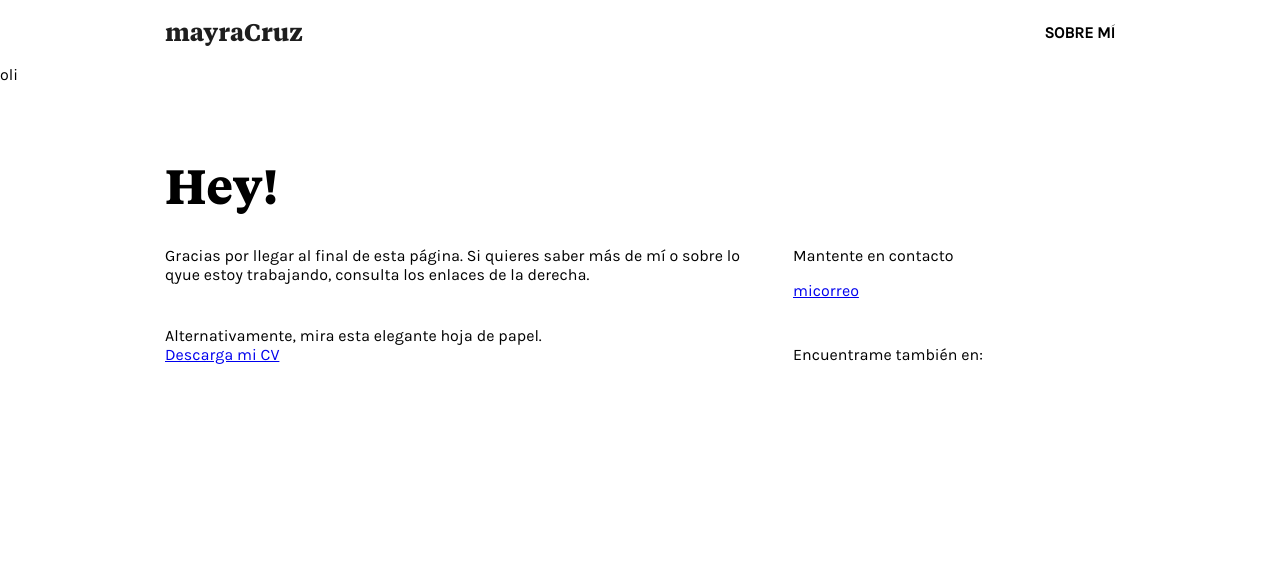
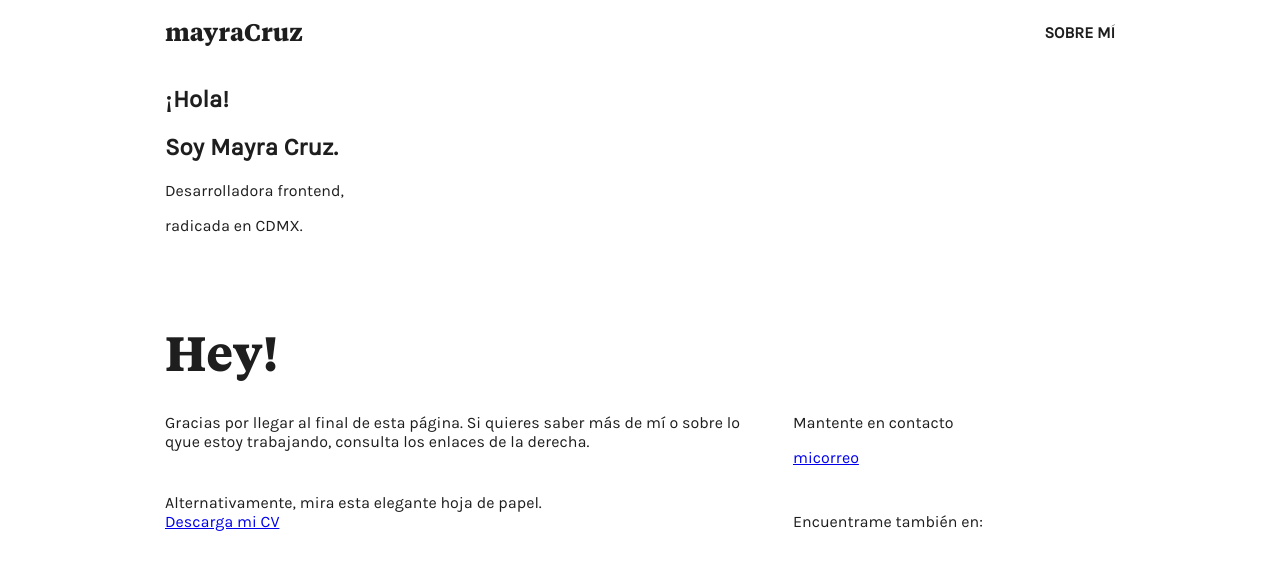
Before and after one commit to cruzmayra/portfolio-m-ayra, a React (Create React App) app: page / in a window 1280 px wide. Shown: the top 570 px of the page. Built offline with nearby package versions, Linux system fonts and the light colour scheme.

Commit message:
Estructura de Home

```diff
--- a/src/App.js
+++ b/src/App.js
@@ -2,6 +2,7 @@ import React from 'react';
 import { Header } from './views/Header';
 import { Switch, Route } from 'react-router-dom';
 import { Footer } from './views/Footer';
+import { Home } from './views/Home/Home';
 //import './App.css';
 
 function App() {
@@ -10,7 +11,7 @@ function App() {
       <Header />
       <Switch>
         <Route exact path="/">
-          <div>oli</div>
+          <Home />
         </Route>
       </Switch>
       <Footer />
--- a/src/index.scss
+++ b/src/index.scss
@@ -25,6 +25,7 @@
 
 
 body {
+  color: #1e1e1e;
   margin: 0;
   font-family: 'Karla';
   font-weight: 400;
@@ -66,7 +67,6 @@ header {
 }
 
 .logo {
-  color: #1e1e1e;
   font-family: 'Tiempos';
   font-size: 24px;
   font-weight: 700;
--- /dev/null
+++ b/src/views/Home/Home.js
@@ -0,0 +1,12 @@
+import React from 'react'
+import { Hero } from './components/Hero'
+
+export const Home = () => {
+    return (
+        <div>
+            <div className="container">
+                <Hero />
+            </div>
+        </div>
+    )
+}
--- /dev/null
+++ b/src/views/Home/components/Hero.js
@@ -0,0 +1,14 @@
+import React from 'react'
+
+export const Hero = () => {
+    return (
+        <section className="hero">
+            <div className="mini-bio">
+                <h2>¡Hola!</h2>
+                <h1>Soy Mayra Cruz.</h1>
+                <p>Desarrolladora frontend,</p>
+                <p>radicada en CDMX.</p>
+            </div>
+        </section>
+    )
+}
```
Also changed, not shown: src/resources/fonts/Times/TiemposText-Regular.ttf (added).
